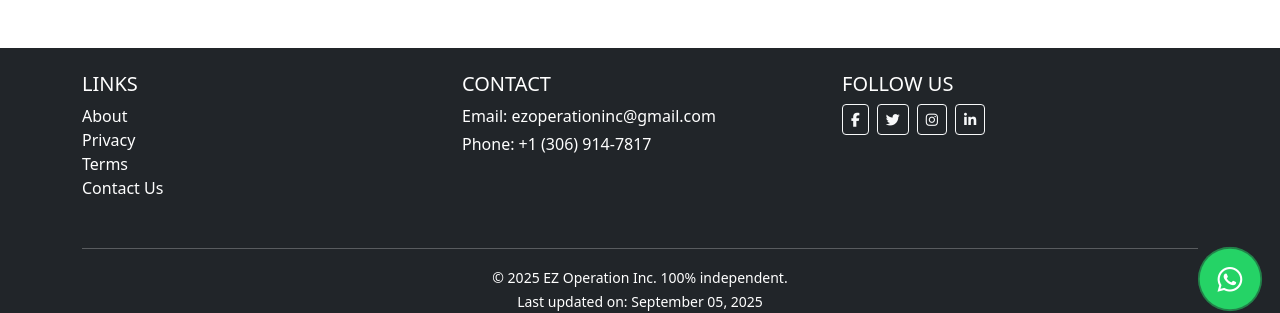
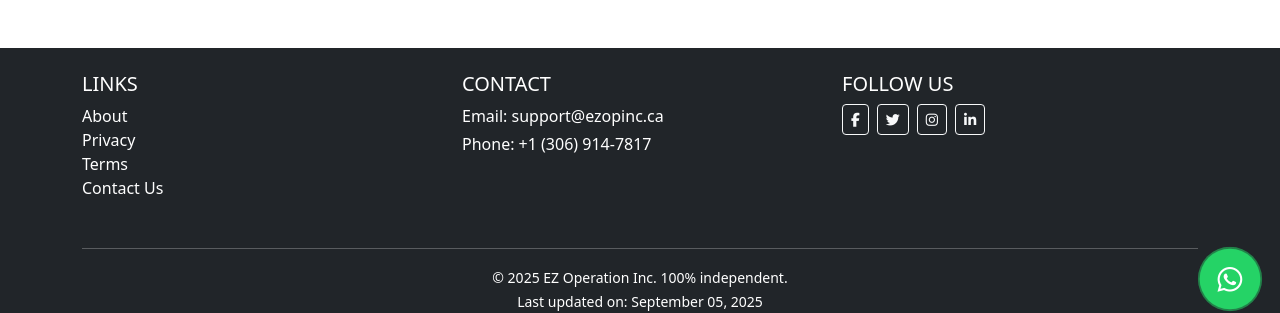
Before and after one commit to EZOPINC/EZOP, a Jekyll site: the page built from index.md, in a window 1280 px wide and 900 px high, scrolled down 722 px. Shown: the part 571-884 px from the top of the window. Built offline with Jekyll 4.4.1, drawn with Linux system fonts in a browser that asks for light colours.

Commit message:
Your descriptive commit message here

```diff
--- a/_includes/footer.html
+++ b/_includes/footer.html
@@ -14,7 +14,7 @@
       <!-- Contact Info -->
       <div class="col-md-4 mb-3">
         <h5 class="text-uppercase">Contact</h5>
-        <p class="mb-1">Email: ezoperationinc@gmail.com</p>
+        <p class="mb-1">Email: support@ezopinc.ca</p>
         <p>Phone: +1 (306) 914-7817</p>
       </div>
       <!-- Social Media -->
```
Also changed, not shown: contact.md (+1 -1 lines), Gemfile.lock.
